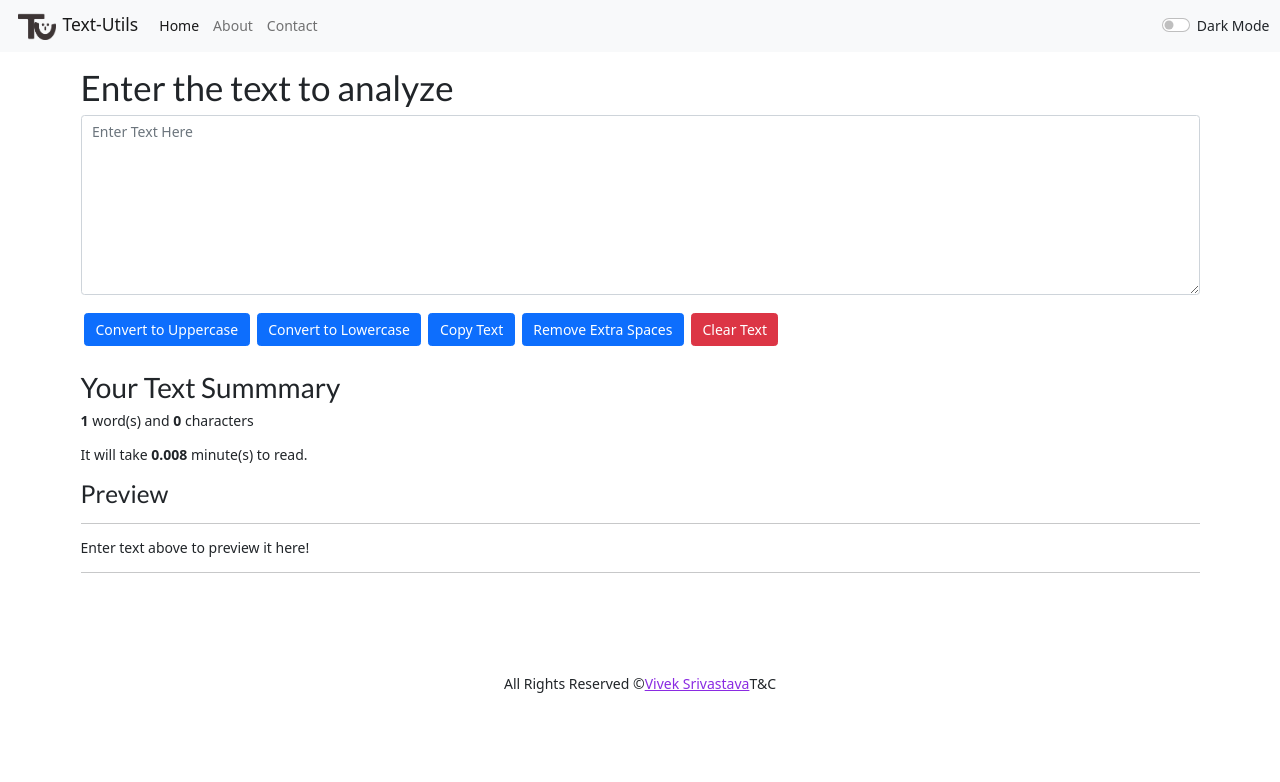
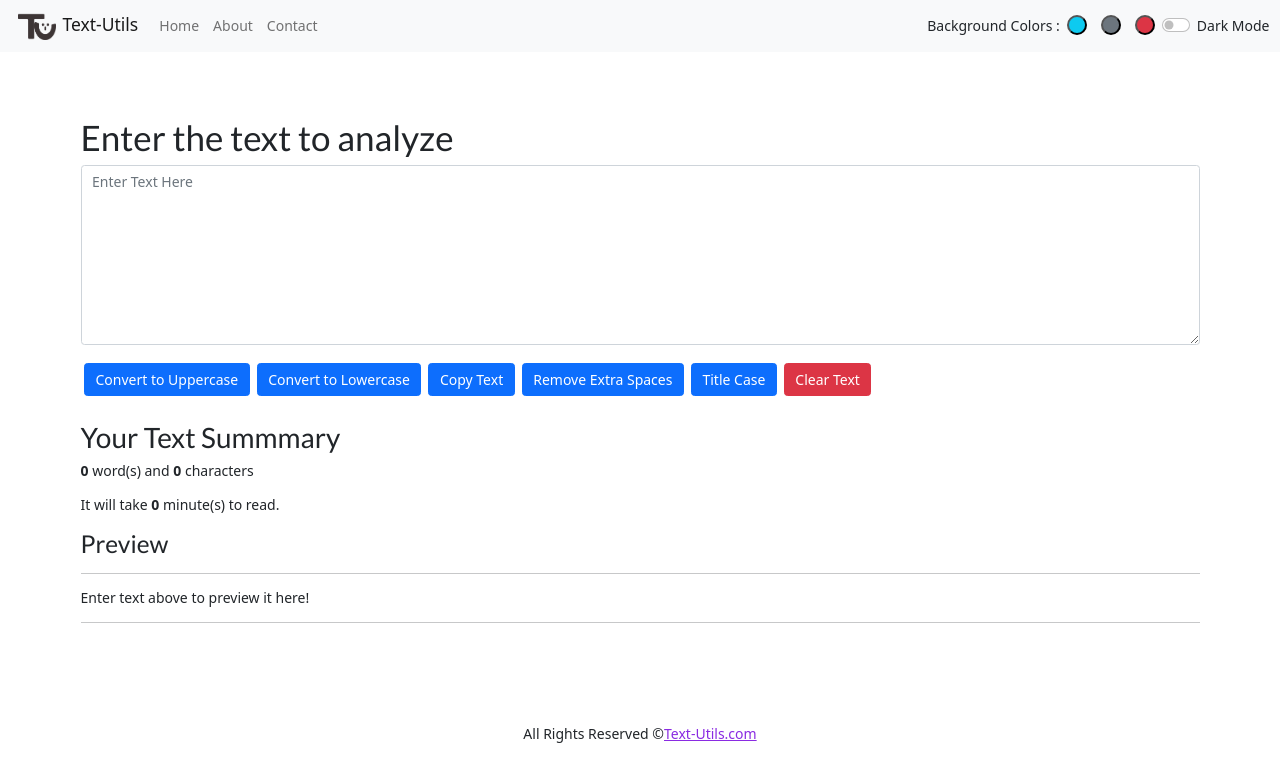
Before and after one commit to Vivek3072/TextUtils, a React (Create React App) app: page / in a window 1280 px wide. Shown: the top 782 px of the page. Built offline with nearby package versions, Linux system fonts and the light colour scheme.

Commit message:
Added Title Case, Background colors,Improved Alerts

```diff
--- a/package.json
+++ b/package.json
@@ -1,13 +1,11 @@
 {
-  "name": "seasons",
-  "homepage": "https://Vivek3072.github.io",
+  "name": "TextUtils",
   "version": "0.1.0",
   "private": true,
   "dependencies": {
     "@testing-library/jest-dom": "^5.14.1",
     "@testing-library/react": "^11.2.7",
     "@testing-library/user-event": "^12.8.3",
-    "gh-pages": "^3.2.3",
     "react": "^17.0.2",
     "react-dom": "^17.0.2",
     "react-router-dom": "^5.2.0",
@@ -15,8 +13,6 @@
     "web-vitals": "^1.1.2"
   },
   "scripts": {
-    "predeploy": "npm run build",
-    "deploy": "gh-pages -d build",
     "start": "react-scripts start",
     "build": "react-scripts build",
     "test": "react-scripts test",
--- a/src/App.js
+++ b/src/App.js
@@ -13,35 +13,25 @@ function App() {
     if (mode === "light") {
       setMode("dark");
       document.body.style.backgroundColor = "#36454F";
-      handleAlert("Dark Mode Enabled ^_^","primary");
-      document.title="TextUtils - DarkMode"
-      // setInterval(() => {
-      //   document.title="Install now DarkMode"
-
-      // }, 2000);
-      //   setInterval(() => {
-      //   document.title="Why r u waiting"
-
-      // }, 1500);
+      handleAlert("Dark Mode Enabled ^_^", "primary");
+      document.title = "TextUtils - DarkMode";
     } else {
       setMode("light");
       document.body.style.backgroundColor = "#FFFFFF";
-      handleAlert("Light Mode Enabled ^_^","primary");
-      document.title="TextUtils - LightMode"
+      handleAlert("Light Mode Enabled ^_^", "primary");
+      document.title = "TextUtils - LightMode";
     }
   };
 
   const [alert, setAlert] = useState(null);
-  const handleAlert = (message,type) => {
-   setAlert( {
-     msg : message ,
-     type : type
-    }
-   )
-  setTimeout(() => {
-    setAlert(null);
-  }, 1500);
-
+  const handleAlert = (message, type) => {
+    setAlert({
+      msg: message,
+      type: type,
+    });
+    setTimeout(() => {
+      setAlert(null);
+    }, 1500);
   };
 
   return (
@@ -50,10 +40,10 @@ function App() {
       <Alert alert={alert} />
       <Switch>
         <Route exact path="/">
-          <TextForm mode={mode}  handleAlert={handleAlert}/>
+          <TextForm mode={mode} handleAlert={handleAlert} />
         </Route>
         <Route path="/TextUtils">
-        <TextForm mode={mode}  handleAlert={handleAlert} />
+          <TextForm mode={mode} handleAlert={handleAlert} />
         </Route>
         <Route path="/About">
           <About mode={mode} />
--- a/src/Components/About.js
+++ b/src/Components/About.js
@@ -6,7 +6,7 @@ export default function About(props) {
 
   return (
     <>
-      <div className= {`container-fluid my-4 text-${props.mode === "light" ? "dark" : "white"}`}>
+      <div className= {`container border my-4 text-${props.mode === "light" ? "dark" : "white"}`} style={{borderRadius:"10px" , padding:"10px 10px"}} >
         <h1>
           <img
             src={darkLogo}
@@ -30,11 +30,10 @@ export default function About(props) {
         </h1>
         <p>
           I'm working my best to provide you best feature at a single spot. with
-          good design , easy to understand and use here is you TextUtils app.
+          good design , easy to understand here is you TextUtils app.
           Now play with your characters , letters, sentences , paragraphs and
-          get all the required actions performed here in one place .Change to uppercase , lowercase , copy to clipboard and many more features you will be getting benifitted with here.
+          get all the required actions performed here in one place .Change to uppercase , lowercase , copy to clipboard and many more features you will be getting benifitted with here. Explore with so many custom background colors in both dark and light modes.
         </p>
-
 
         <br />
         <hr />
@@ -59,11 +58,11 @@ export default function About(props) {
           </li>
         </ol>
         <hr />
-      </div>
       <div className="mx-3 my-3">
         <button className="btn btn-primary mx-2">
          <a style={{color:"white" , textDecoration:"none"}} href="https://github.com/Vivek3072"> View github Profile </a></button>
       </div>
+      </div>
     </>
   );
 }
--- a/src/Components/Alert.js
+++ b/src/Components/Alert.js
@@ -7,7 +7,8 @@ export default function Alert(props) {
   };
 
   return (
-    props.alert && (
+    <div style={{ height: "50px" }}>
+      {props.alert && (
         <div
           className={`alert alert-${props.alert.type} fade show role="alert" `}
         >
@@ -18,6 +19,7 @@ export default function Alert(props) {
           </strong>
           {props.alert.msg}
         </div>
-    )
+      )}
+    </div>
   );
 }
--- a/src/Components/Footer.js
+++ b/src/Components/Footer.js
@@ -3,18 +3,22 @@ import React from "react";
 export default function Footer(props) {
   return (
     <>
-      <div className={`text-${props.mode === "light" ? "dark" : "white"}`} >
+      <div className={`text-${props.mode === "light" ? "dark" : "white"}`}>
         <footer
           style={{
             display: "flex",
             alignItems: "center",
             justifyContent: "center",
             margin: "100px 0px 0px 0px",
-
           }}
         >
           All Rights Reserved &copy;
-          <a href="https://github.com/Vivek3072" style={{color : props.mode==="dark"? "orange":"blueviolet"}}> Vivek Srivastava </a> T&C
+          <a
+            href="/"
+            style={{ color: props.mode === "dark" ? "orange" : "blueviolet" }}
+          >
+            Text-Utils.com
+          </a>
         </footer>
       </div>
     </>
--- a/src/Components/MyStyle.css
+++ b/src/Components/MyStyle.css
@@ -16,11 +16,15 @@
   height: 28vh;
 }
 
-@media only screen and (min-width:375px) {
-    .contactLeft{
-        display: "flex";
-        justify-content : "center";
-        align-items : "center";
-        padding: 10px 0px;
-    }
+@media only screen and (min-width: 375px) {
+  .contactLeft {
+    display: "flex";
+    justify-content: "center";
+    align-items: "center";
+    padding: 10px 0px;
+  }
 }
+
+.contactLeft {
+  padding: "auto auto auto auto";
+}
--- a/src/Components/Navbar.js
+++ b/src/Components/Navbar.js
@@ -5,6 +5,18 @@ import darkLogo from "../darkLogo.png";
 import { Link } from "react-router-dom";
 
 export default function Navbar(props) {
+
+  const handleColour1=()=>{
+    document.body.style.backgroundColor="lightseagreen ";
+  }
+  const handleColour2=()=>{
+    document.body.style.backgroundColor="silver";
+  }
+  const handleColour3=()=>{
+    document.body.style.backgroundColor="lightcoral";
+  }
+
+
   return (
     <>
       <nav
@@ -46,7 +58,7 @@ export default function Navbar(props) {
           <div className="collapse navbar-collapse" id="navbarSupportedContent">
             <ul className="navbar-nav me-auto mb-2 mb-lg-0">
               <li className="nav-item">
-                <Link to="/" className="nav-link active" aria-current="page">
+                <Link to="/" className="nav-link" aria-current="page">
                   Home
                 </Link>
               </li>
@@ -61,13 +73,25 @@ export default function Navbar(props) {
                 </Link>
               </li>
             </ul>
+
+
+
+            <div className="d-flex">
+            <label className={`text-${props.mode === "light" ? "dark" : "light"}`} >Background Colors : </label>
+              <button className="bg-info rounded-pill mx-2" onClick={handleColour1}  style={{height:"20px", width:"20px"}}></button>
+              <button className="bg-secondary rounded-pill mx-2" onClick={handleColour2}   style={{height:"20px", width:"20px"}}></button>
+              <button className="bg-danger rounded-pill mx-2" onClick={handleColour3}   style={{height:"20px", width:"20px"}}></button>
+            </div>
+
+
+
             <div
               className={`form-check form-switch text-${
                 props.mode === "light" ? "dark" : "light"
               }`}
             >
               <input
-                className="form-check-input"
+                className="form-check-input "
                 onClick={props.handleMode}
                 type="checkbox"
                 id="flexSwitchCheckDefault"
--- a/src/Components/TextForm.js
+++ b/src/Components/TextForm.js
@@ -10,39 +10,37 @@ export default function TextForm(props) {
   const handleUpClick = () => {
     let newText1 = text.toUpperCase();
     setText(newText1);
-    props.handleAlert("Converted to UpperCase :D ","success");
-
+    props.handleAlert("Converted to UpperCase :D ", "success");
   };
   const handleLowClick = () => {
     let newText2 = text.toLowerCase();
     setText(newText2);
-    props.handleAlert("Converted to LowerCase :D ","success");
+    props.handleAlert("Converted to LowerCase :D ", "success");
   };
   const handleClear = () => {
     let newText = "";
     setText(newText);
-    props.handleAlert("Text was cleared :-O","success");
+    props.handleAlert("Text was cleared :-O", "success");
   };
   const handleCopy = () => {
-    var text = document.getElementById("mybox");
-    text.select();
-    navigator.clipboard.writeText(text.value);
-    props.handleAlert("Text copied to clipboard :D","success");
+    navigator.clipboard.writeText(text);
+    props.handleAlert("Text copied to clipboard :D", "success");
   };
 
   const handleExtraSpaces = () => {
     let newText = text.split(/[ ]+/);
     setText(newText.join(" "));
-    props.handleAlert("Extra Spaces removed :D","success");
+    props.handleAlert("Extra Spaces removed :D", "success");
   };
 
-  // const handleTitleCase = () => {
-  //   var words = text.toLowerCase().split(" ");
-  //   for (var i = 0; i < words.length; i++) {
-  //     words[i] = words[i][0].toUpperCase() + words[i].slice(1);
-  //   }
-  //   setText(words.join(" "));
-  // };
+  const handleTitleCase = () => {
+    var words = text.toLowerCase().split(" ");
+    for (var i = 0; i < words.length; i++) {
+      words[i] = words[i].charAt(0).toUpperCase() + words[i].slice(1);
+    }
+    setText(words.join(" "));
+    props.handleAlert("Converted to Title Case Text :D", "success");
+  };
 
   return (
     <>
@@ -80,9 +78,9 @@ export default function TextForm(props) {
         >
           Remove Extra Spaces
         </button>
-        {/* <button className="btn btn-primary mx-1 my-1" onClick={handleTitleCase}>
+        <button className="btn btn-primary mx-1 my-1" onClick={handleTitleCase}>
           Title Case
-        </button> */}
+        </button>
         <button className="btn btn-danger my-1 mx-1" onClick={handleClear}>
           Clear Text
         </button>
@@ -94,12 +92,27 @@ export default function TextForm(props) {
       >
         <h2>Your Text Summmary</h2>
         <p>
-          <b> {text.split(" ").length} </b> word(s) and <b> {text.length} </b>
+          <b>
+            {" "}
+            {
+              text.split(/\s+/).filter((element) => {
+                return element.length !== 0;
+              }).length
+            }{" "}
+          </b>{" "}
+          word(s) and <b> {text.length} </b>
           characters
         </p>
         <p>
-          It will take <b> {0.008 * text.split(" ").length} </b> minute(s) to
-          read.
+          It will take{" "}
+          <b>
+            {" "}
+            {0.008 *
+              text.split(/\s+/).filter((element) => {
+                return element.length !== 0;
+              }).length}{" "}
+          </b>{" "}
+          minute(s) to read.
         </p>
 
         <h3> Preview</h3>
@@ -116,5 +129,5 @@ TextForm.propTypes = {
 };
 TextForm.defaultProps = {
   heading: "Your heading here!",
- color : "black"
+  color: "black",
 };
```
Also changed, not shown: src/Components/Contact.js (+0 -10 lines), 1 other file (tests, documents, lock files or other folders). Lines whose indentation alone changed are shown as unchanged.
